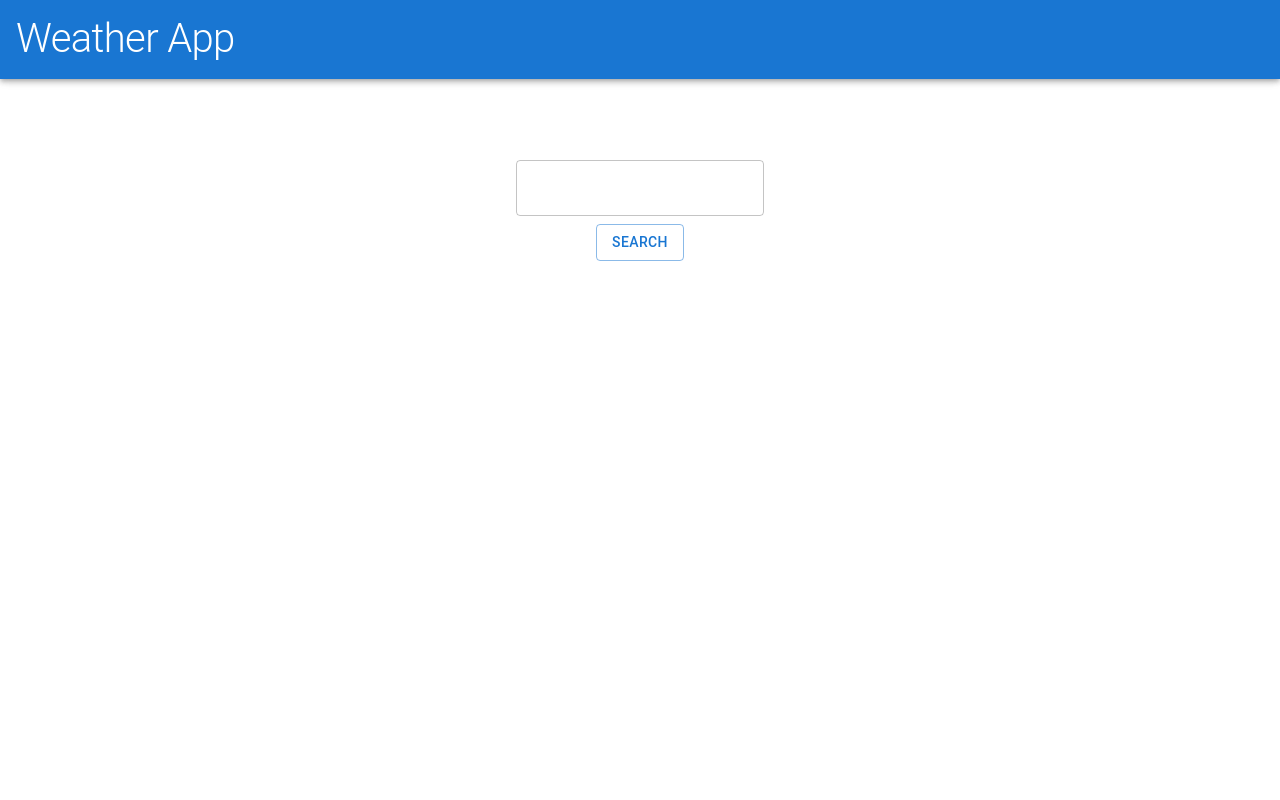
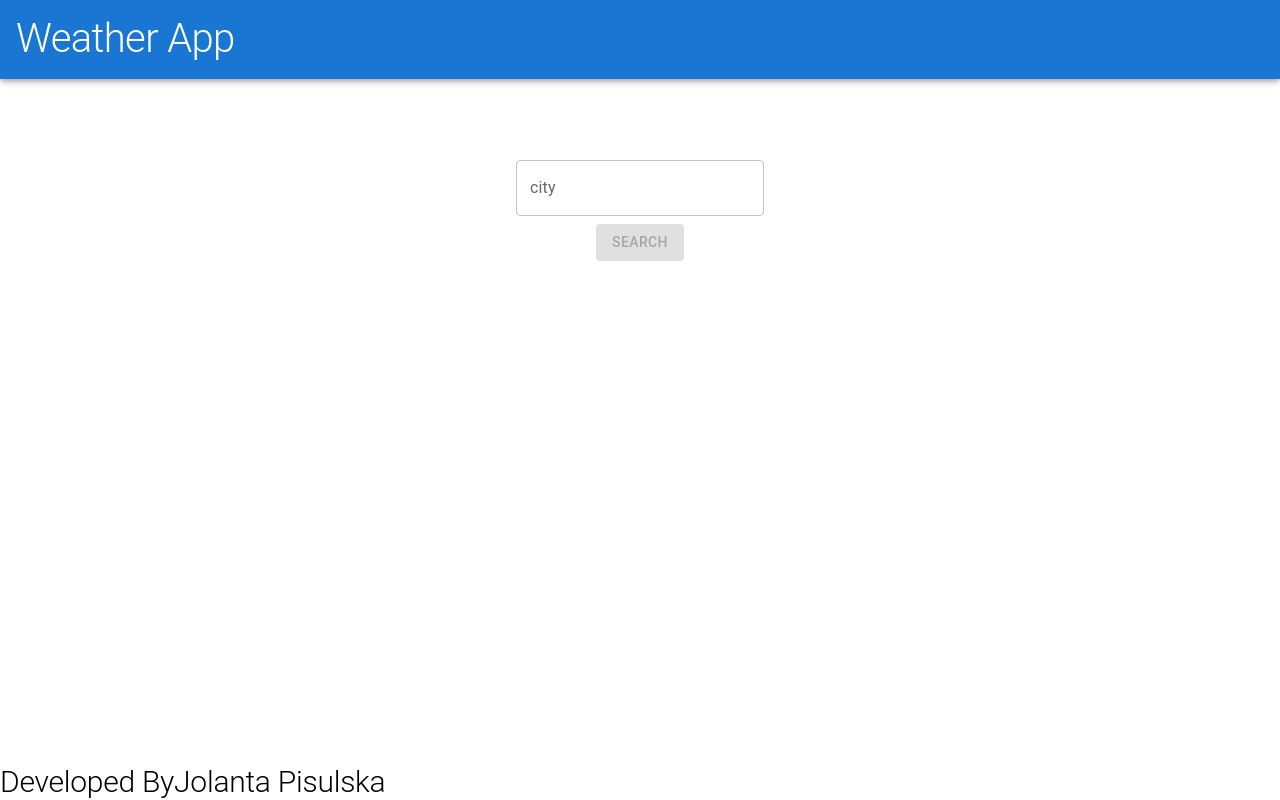
Before and after one commit to jolanta84/weather-app, a React (Create React App) app in the folder weather-app/: page / in a window 1280 px wide. Built offline with nearby package versions, Linux system fonts and the light colour scheme.

Commit message:
add footer, disable button in Search Component, text area validation, add table in WeatherrDetails

```diff
--- a/weather-app/src/App.tsx
+++ b/weather-app/src/App.tsx
@@ -2,6 +2,7 @@ import "./App.css";
 import Header from "./components/Header/Header";
 import Search from "./components/Search/Search";
 import CurrentWeather from "./components/CurrentWeather/CurrentWeather";
+import Footer from "./components/Footer/Footer";
 import React, { useEffect, useState } from "react";
 import axios from "axios";
 import {
@@ -73,6 +74,7 @@ const App: React.FC = () => {
             />
           </Routes>
         </Grid>
+        <Footer />
       </BrowserRouter>
     </div>
   );
--- /dev/null
+++ b/weather-app/src/components/Footer/Footer.tsx
@@ -0,0 +1,18 @@
+import React from "react";
+import Typography from "@mui/material/Typography/Typography";
+import Link from "@mui/material/Link";
+
+const Footer: React.FC = () => {
+  return (
+    <footer style={{ position: "fixed", bottom: 0 }}>
+      <Typography variant="h2" sx={{ fontSize: 30 }}>
+            Developed By
+        <Link href="mailto:jolanta.pisulska@gmail.com" underline="none" color="inherit">
+          Jolanta Pisulska
+        </Link>
+      </Typography>
+    </footer>
+  );
+};
+
+export default Footer;
--- a/weather-app/src/components/Header/Header.tsx
+++ b/weather-app/src/components/Header/Header.tsx
@@ -1,10 +1,12 @@
 import Typography from "@mui/material/Typography";
 import AppBar from "@mui/material/AppBar";
+// import WbSunnyOutlinedIcon from '@mui/icons-material/WbSunnyOutlined';
 
 const Header = () => {
   return (
 
     <AppBar>
+      {/* <WbSunnyOutlinedIcon /> */}
       <Typography variant="h1" align="left" sx={{ fontSize: 40, margin: 2 }}>
   Weather App
       </Typography>
--- a/weather-app/src/components/Search/Search.tsx
+++ b/weather-app/src/components/Search/Search.tsx
@@ -1,14 +1,28 @@
 import { useForm } from "react-hook-form";
 import Button from "@mui/material/Button/Button";
+import { useState, useRef } from "react";
 
 import Grid from "@mui/material/Grid";
 import TextField from "@mui/material/TextField/TextField";
 
 const Search: React.FC<{ setCity: (city: string) => void }> = (props) => {
+  const [inputState, setInputState] = useState<Boolean>(false);
 
-  const { register, handleSubmit } = useForm();
+  const {
+    register,
+    handleSubmit,
+    formState: { errors },
+  } = useForm();
 
-  const formHandler = (data: any) => {
+  const inputRef = useRef<null | HTMLInputElement>(null);
+
+  const inputChangeHandler = (event: React.ChangeEvent<HTMLInputElement>): void => {
+    if (inputRef.current?.value !== " ") {
+      setInputState(true);
+    } else setInputState(false);
+  };
+
+  const formHandler = (data: any): void => {
     props.setCity(data.city);
   };
 
@@ -17,10 +31,30 @@ const Search: React.FC<{ setCity: (city: string) => void }> = (props) => {
       <form onSubmit={handleSubmit(formHandler)}>
         <Grid container spacing={1}>
           <Grid item xs={12}>
-            <TextField {...register("city")} id="city" type="text" />
+            <TextField
+              {...register("city", { required: "Required" })}
+              id="city"
+              type="text"
+              inputRef={inputRef}
+              onChange={inputChangeHandler}
+              variant="outlined"
+              label="city"
+              inputProps={{ style: { textAlign: "center" } }}
+              helperText={
+                errors.city?.type === "required"
+                  ? "Enter city"
+                  : ""
+              }
+            />
+
           </Grid>
           <Grid item xs={12}>
-            <Button type="submit" variant="outlined">Search</Button>
+            <Button type="submit"
+           variant="contained"
+           disabled={!inputState}
+           >
+              Search
+            </Button>
           </Grid>
         </Grid>
       </form>
--- a/weather-app/src/components/WeatherDetails/WeatherDetails.tsx
+++ b/weather-app/src/components/WeatherDetails/WeatherDetails.tsx
@@ -1,15 +1,67 @@
+
 import React from "react";
 import { Temperature } from "../../models/types";
+import TableRow from "@mui/material/TableRow";
+import TableCell, { tableCellClasses } from '@mui/material/TableCell';
+import List from "@mui/material/List";
+import ListItem from "@mui/material/ListItem";
+import Fade from "@mui/material/Fade";
+import TableHead from "@mui/material/TableHead";
+import Table from "@mui/material/Table";
+import TableBody from "@mui/material/TableBody";
+import TableContainer from "@mui/material/TableContainer";
+import { styled } from '@mui/material/styles';
+import Paper from '@mui/material/Paper';
+
+
+const StyledTableCell = styled(TableCell)(({ theme }) => ({
+  [`&.${tableCellClasses.head}`]: {
+    backgroundColor: theme.palette.common.black,
+    color: theme.palette.common.white,
+  },
+  [`&.${tableCellClasses.body}`]: {
+    fontSize: 14,
+  },
+}));
+
+const StyledTableRow = styled(TableRow)(({ theme }) => ({
+  '&:nth-of-type(odd)': {
+    backgroundColor: theme.palette.action.hover,
+  },
+  // hide last border
+  '&:last-child td, &:last-child th': {
+    border: 0,
+  },
+}));
 
 const WeatherDetails: React.FC<{temperatureData: Temperature}> = (props) => {
   return (
-    <div>
-      <p>{props.temperatureData.temp}</p>
-      <p>{props.temperatureData.feels_like}</p>
-      <p>{props.temperatureData.humidity}</p>
-      <p>{props.temperatureData.temp_max}</p>
-      <p>{props.temperatureData.temp_min}</p>
-    </div>
+    <Fade in={true} timeout={2000}>
+    <TableContainer component={Paper}>
+    <Table sx={{ width: 400 }} aria-label="temperature data table">
+<TableBody>
+  <StyledTableRow>
+    <TableHead >Temperatura</TableHead>
+    <StyledTableCell>{props.temperatureData.temp}℃</StyledTableCell>
+  </StyledTableRow>
+  <TableRow>
+    <TableHead>Temperatura odczuwalna</TableHead>
+    <StyledTableCell>{props.temperatureData.feels_like}</StyledTableCell>
+  </TableRow>
+  <StyledTableRow>
+    <TableHead>Wilgotność</TableHead>
+    <StyledTableCell>{props.temperatureData.humidity} %</StyledTableCell>
+  </StyledTableRow> <StyledTableRow>
+    <TableHead>Temperatura maksymalna</TableHead>
+    <StyledTableCell>{props.temperatureData.temp_max}℃</StyledTableCell>
+  </StyledTableRow>
+  <StyledTableRow>
+    <TableHead>Temperatura minimalna</TableHead>
+    <StyledTableCell>
+    {props.temperatureData.temp_min}℃</StyledTableCell>
+  </StyledTableRow>
+</TableBody>
+</Table></TableContainer></Fade>
   );
 };
 
```
